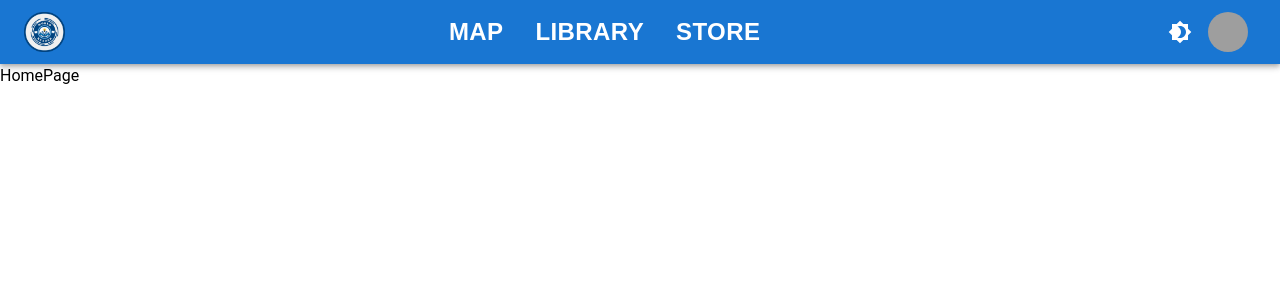
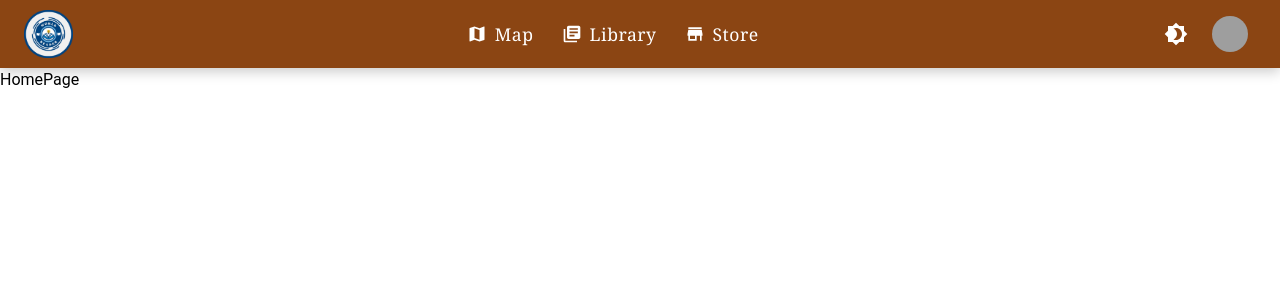
Before and after one commit to Allan0092/WorldReaderFrontend, a React (Vite) app: page / in a window 1280 px wide. Shown: the top 300 px of the page. Built offline with nearby package versions, Linux system fonts and the light colour scheme; grey boxes are pictures that could not be loaded.

Commit message:
polished and refined with the esthetics

```diff
--- a/src/components/Topbar.jsx
+++ b/src/components/Topbar.jsx
@@ -1,26 +1,39 @@
+import AccountCircleIcon from "@mui/icons-material/AccountCircle";
 import Brightness4Icon from "@mui/icons-material/Brightness4";
 import Brightness7Icon from "@mui/icons-material/Brightness7";
-import AppBar from "@mui/material/AppBar";
-import Avatar from "@mui/material/Avatar";
-import Box from "@mui/material/Box";
-import Button from "@mui/material/Button";
-import IconButton from "@mui/material/IconButton";
-import Menu from "@mui/material/Menu";
-import MenuItem from "@mui/material/MenuItem";
-import Toolbar from "@mui/material/Toolbar";
+import LibraryBooksIcon from "@mui/icons-material/LibraryBooks";
+import LoginIcon from "@mui/icons-material/Login";
+import LogoutIcon from "@mui/icons-material/Logout";
+import MapIcon from "@mui/icons-material/Map";
+import StoreIcon from "@mui/icons-material/Store";
+import {
+  AppBar,
+  Avatar,
+  Box,
+  Button,
+  IconButton,
+  Menu,
+  MenuItem,
+  Toolbar,
+  Tooltip,
+} from "@mui/material";
 import { styled } from "@mui/material/styles";
 import React, { useState } from "react";
 import { useNavigate } from "react-router-dom";
 import { isTokenValid } from "../utils/authUtil";
 
 const Logo = styled("img")({
-  height: 40,
+  height: 48,
   width: "auto",
-  marginRight: "auto",
+  cursor: "pointer",
+  transition: "transform 0.2s",
+  "&:hover": {
+    transform: "scale(1.05)",
+  },
 });
 
 const logoImage = "src/assets/images/WorldReaderLogo.png";
-const userProfilePicture = "/path/to/profile/picture.jpg";
+const userProfilePicture = "/path/to/profile/picture.jpg"; // Update with real path or fetch dynamically
 
 function logout() {
   localStorage.removeItem("token");
@@ -33,58 +46,102 @@ function TopBar() {
 
   const handleMenu = (event) => setAnchorEl(event.currentTarget);
   const handleClose = () => setAnchorEl(null);
+
   const handleClickSettings = () => {
     handleClose();
     navigate("/profile");
   };
+
   const handleLogout = () => {
     logout();
     handleClose();
+    navigate("/login");
   };
 
   const toggleDarkMode = () => {
-    setDark(!dark);
-    if (!dark) {
-      document.documentElement.classList.add("dark");
-    } else {
-      document.documentElement.classList.remove("dark");
-    }
+    setDark((prev) => !prev);
+    document.documentElement.classList.toggle("dark");
   };
 
   return (
-    <AppBar position="static">
-      <Toolbar>
+    <AppBar
+      position="sticky"
+      sx={{
+        bgcolor: "#8B4513", // SaddleBrown for a rich, bookish feel
+        boxShadow: "0 4px 12px rgba(0, 0, 0, 0.2)",
+      }}
+    >
+      <Toolbar sx={{ display: "flex", justifyContent: "space-between", py: 1 }}>
+        {/* Logo */}
         <Logo
           onClick={() => navigate("/home")}
           src={logoImage}
           alt="WorldReader Logo"
         />
+
+        {/* Navigation Buttons */}
         <Box
           sx={{
             display: "flex",
-            justifyContent: "center",
-            alignItems: "center",
             gap: 2,
             flexGrow: 1,
+            justifyContent: "center",
           }}
         >
-          <Button onClick={() => navigate("/map")} color="inherit">
-            <h1 className="font-fondamento font-bold text-2xl">Map</h1>
+          <Button
+            color="inherit"
+            startIcon={<MapIcon />}
+            onClick={() => navigate("/map")}
+            sx={{
+              textTransform: "none",
+              fontFamily: "Georgia, serif",
+              fontSize: "1.1rem",
+              "&:hover": { bgcolor: "#A0522D" },
+            }}
+          >
+            Map
           </Button>
-          <Button color="inherit">
-            <h1 className="font-fondamento font-bold text-2xl">Library</h1>
+          <Button
+            color="inherit"
+            startIcon={<LibraryBooksIcon />}
+            onClick={() => navigate("/library")}
+            sx={{
+              textTransform: "none",
+              fontFamily: "Georgia, serif",
+              fontSize: "1.1rem",
+              "&:hover": { bgcolor: "#A0522D" },
+            }}
+          >
+            Library
           </Button>
-          <Button color="inherit">
-            <h1 className="font-fondamento font-bold text-2xl">Store</h1>
+          <Button
+            color="inherit"
+            startIcon={<StoreIcon />}
+            onClick={() => navigate("/store")}
+            sx={{
+              textTransform: "none",
+              fontFamily: "Georgia, serif",
+              fontSize: "1.1rem",
+              "&:hover": { bgcolor: "#A0522D" },
+            }}
+          >
+            Store
           </Button>
         </Box>
 
-        <Box sx={{ display: "flex", alignItems: "center", ml: 2 }}>
-          {/* Theme Toggle Button added at line 84 */}
+        {/* User Actions */}
+        <Box sx={{ display: "flex", alignItems: "center", gap: 1 }}>
+          {/* Dark Mode Toggle */}
+          <Tooltip
+            title={dark ? "Switch to Light Mode" : "Switch to Dark Mode"}
+          >
             <IconButton onClick={toggleDarkMode} color="inherit">
               {dark ? <Brightness7Icon /> : <Brightness4Icon />}
             </IconButton>
+          </Tooltip>
 
+          {/* User Menu */}
+          <Tooltip title="Account">
             <IconButton
               aria-label="account of current user"
               aria-controls="menu-appbar"
@@ -92,30 +149,38 @@ function TopBar() {
               onClick={handleMenu}
               color="inherit"
             >
-            <Avatar alt="User Profile" src={userProfilePicture} />
+              <Avatar
+                alt="User Profile"
+                src={userProfilePicture}
+                sx={{ width: 36, height: 36 }}
+              />
             </IconButton>
+          </Tooltip>
           <Menu
             id="menu-appbar"
             anchorEl={anchorEl}
-            anchorOrigin={{
-              vertical: "bottom",
-              horizontal: "right",
-            }}
+            anchorOrigin={{ vertical: "bottom", horizontal: "right" }}
             keepMounted
-            transformOrigin={{
-              vertical: "top",
-              horizontal: "right",
-            }}
+            transformOrigin={{ vertical: "top", horizontal: "right" }}
             open={Boolean(anchorEl)}
             onClose={handleClose}
+            PaperProps={{
+              sx: { bgcolor: "#FFF8E7", color: "#8B4513" }, // Parchment-like menu
+            }}
           >
             {isTokenValid() ? (
-              <MenuItem onClick={handleClickSettings}>Settings</MenuItem>
-            ) : null}
-            {isTokenValid() ? (
-              <MenuItem onClick={handleLogout} sx={{ color: "red" }}>
-                Log Out
-              </MenuItem>
+              [
+                <MenuItem key="profile" onClick={handleClickSettings}>
+                  <AccountCircleIcon sx={{ mr: 1 }} /> Profile
+                </MenuItem>,
+                <MenuItem
+                  key="logout"
+                  onClick={handleLogout}
+                  sx={{ color: "#A0522D" }}
+                >
+                  <LogoutIcon sx={{ mr: 1 }} /> Log Out
+                </MenuItem>,
+              ]
             ) : (
               <MenuItem
                 onClick={() => {
@@ -123,7 +188,7 @@ function TopBar() {
                   navigate("/login");
                 }}
               >
-                Log In
+                <LoginIcon sx={{ mr: 1 }} /> Log In
               </MenuItem>
             )}
           </Menu>
```
Lines whose indentation alone changed are shown as unchanged.
